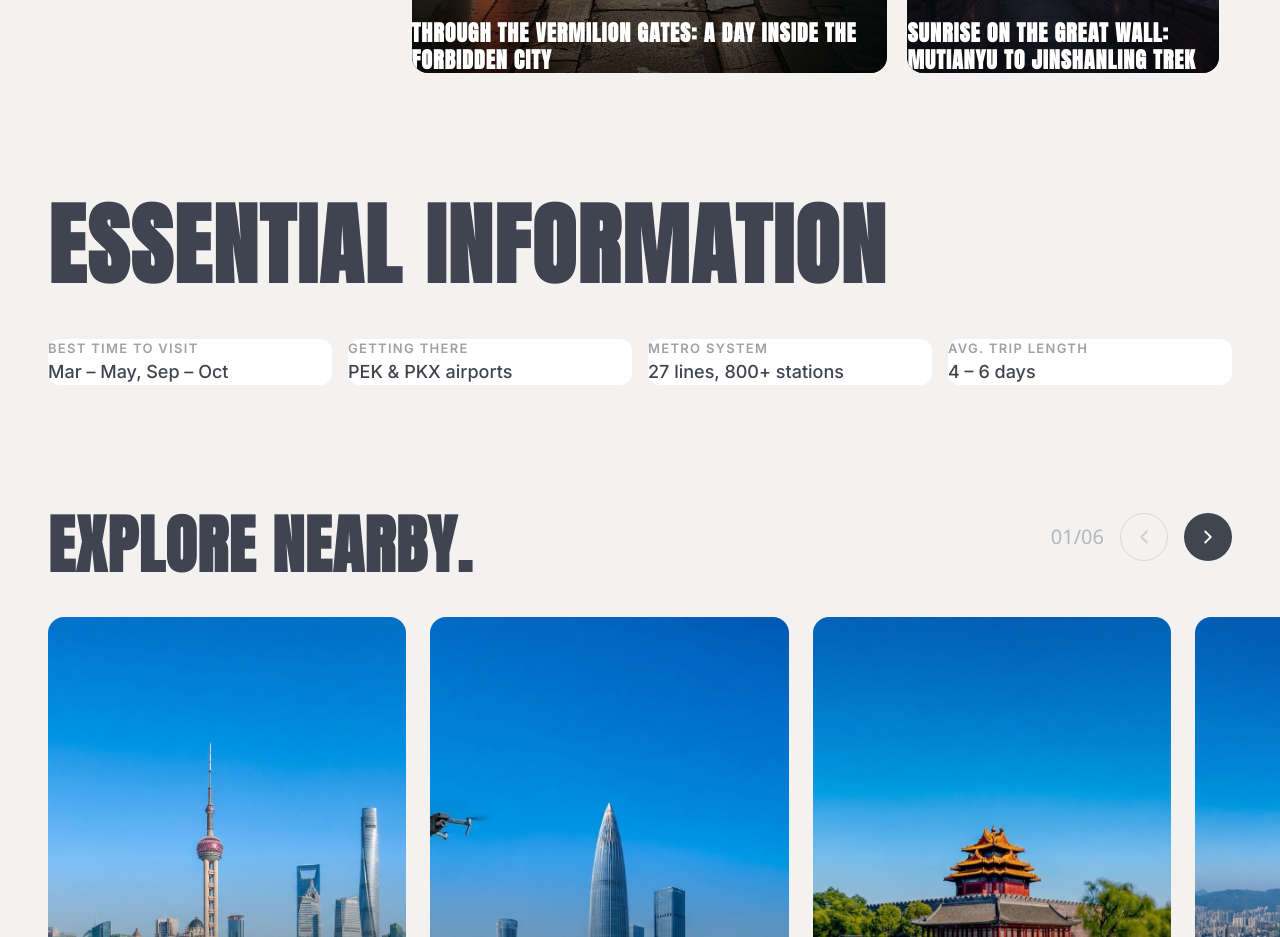
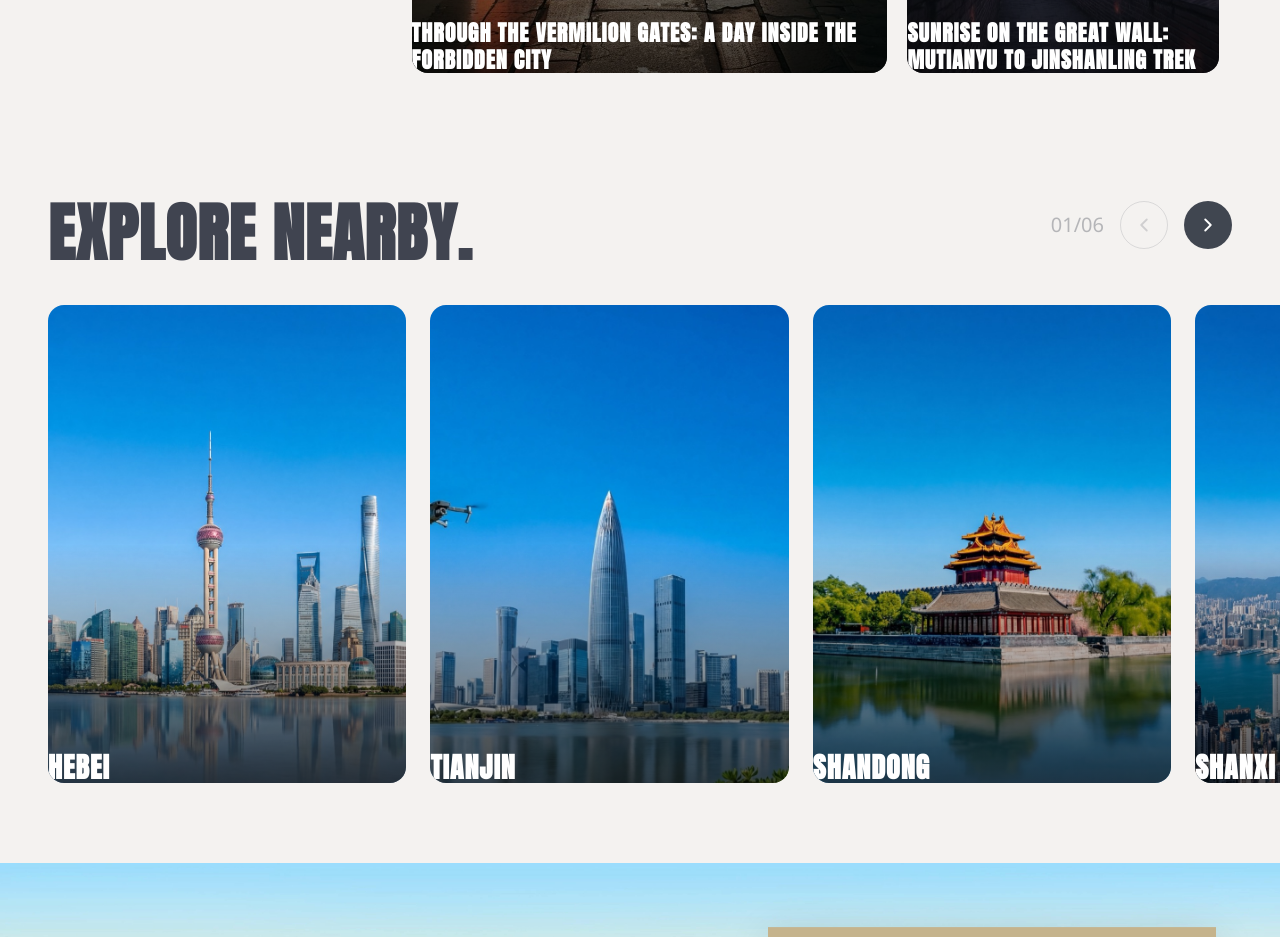
Before and after one commit to JameelHao/chinaquest-web, a Next.js app: page /destinations/beijing in a window 1280 px wide. Shown: the part 6380-7317 px from the top of the page. Built offline with nearby package versions, Linux system fonts and the light colour scheme; a web font is replaced by a local one.

Commit message:
fix: remove Essential Information section
Co-Authored-By: Claude Opus 4.6 (1M context) <noreply@anthropic.com>

```diff
--- a/src/app/destinations/beijing/page.tsx
+++ b/src/app/destinations/beijing/page.tsx
@@ -265,67 +265,6 @@ export default function BeijingPage() {
         ]}
       />
 
-      {/* Essential Information */}
-      <section style={{ background: "#f4f2f0", padding: "64px 0" }}>
-        <div
-          className="mx-auto"
-          style={{ maxWidth: 1680, padding: "0 48px" }}
-        >
-          <h2
-            className="uppercase"
-            style={{
-              fontFamily: "'Anton', 'Bebas Neue', sans-serif",
-              fontSize: "clamp(48px, 7vw, 96px)",
-              fontWeight: 900,
-              color: "rgb(64, 68, 80)",
-              lineHeight: 1,
-              letterSpacing: 2,
-              marginBottom: 48,
-            }}
-          >
-            Essential Information
-          </h2>
-
-          <div className="grid grid-cols-2 md:grid-cols-4 gap-4">
-            {[
-              { label: "Best Time to Visit", value: "Mar – May, Sep – Oct" },
-              { label: "Getting There", value: "PEK & PKX airports" },
-              { label: "Metro System", value: "27 lines, 800+ stations" },
-              { label: "Avg. Trip Length", value: "4 – 6 days" },
-            ].map((info) => (
-              <div
-                key={info.label}
-                className="p-6 rounded-xl"
-                style={{ background: "#ffffff" }}
-              >
-                <p
-                  className="uppercase mb-3"
-                  style={{
-                    fontSize: 13,
-                    fontWeight: 600,
-                    color: "rgba(64,68,80,0.5)",
-                    letterSpacing: "0.1em",
-                    fontFamily: "'Inter', sans-serif",
-                  }}
-                >
-                  {info.label}
-                </p>
-                <p
-                  style={{
-                    fontSize: 18,
-                    fontWeight: 500,
-                    color: "rgb(64, 68, 80)",
-                    fontFamily: "'Inter', sans-serif",
-                  }}
-                >
-                  {info.value}
-                </p>
-              </div>
-            ))}
-          </div>
-        </div>
-      </section>
-
       {/* Explore Nearby */}
       <ExploreNearby />
     </>
```
